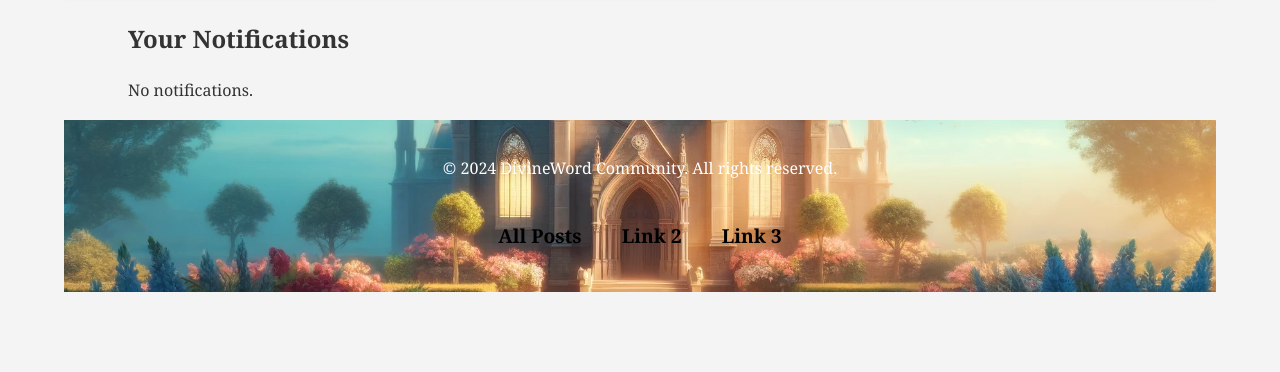
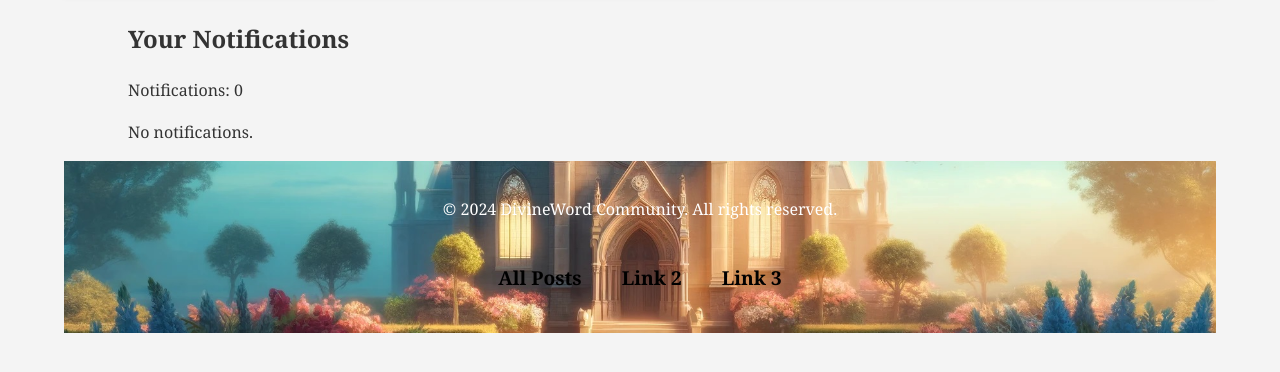
Before and after one commit to hotyute/public_html, a PHP site: page /notifications.php in a window 1280 px wide. Shown: the part 260-632 px from the top of the page. Run offline with PHP 8.4, Linux system fonts and the light colour scheme; the visitor is signed in with stand-in values (Sample User, id 1); data that the repository does not hold is empty.

Commit message:
modified:   notifications.php

```diff
--- a/notifications.php
+++ b/notifications.php
@@ -24,6 +24,7 @@ $notifications = get_notifications($user_id, true); // Fetch all notifications
 <div class="container">
     <h2>Your Notifications</h2>
     <?php
+    echo 'Notifications: ' . count($notifications);
     if (count($notifications) > 0) {
         foreach ($notifications as $notification) {
             echo "<div class='notification-main'>";
```
